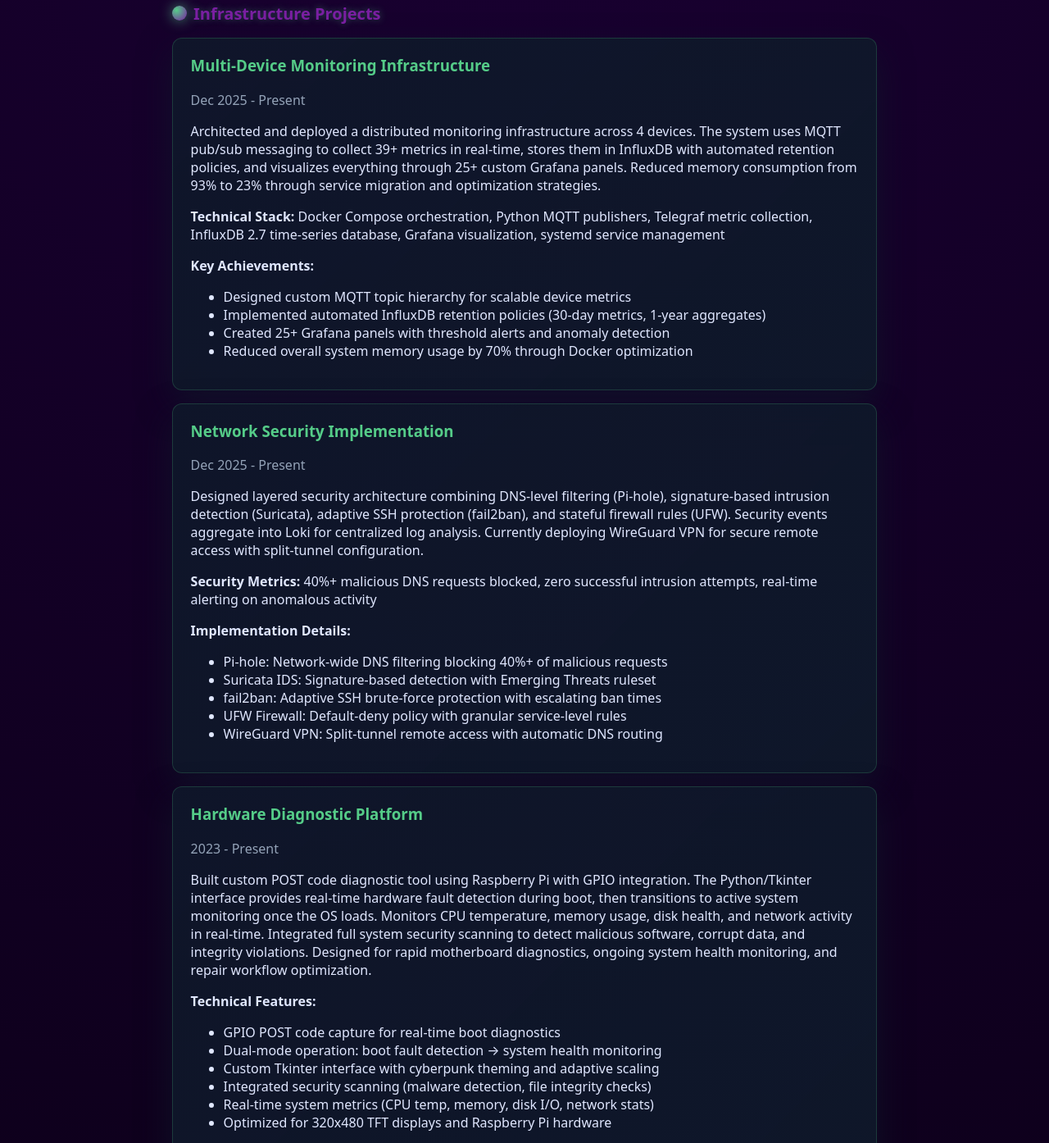
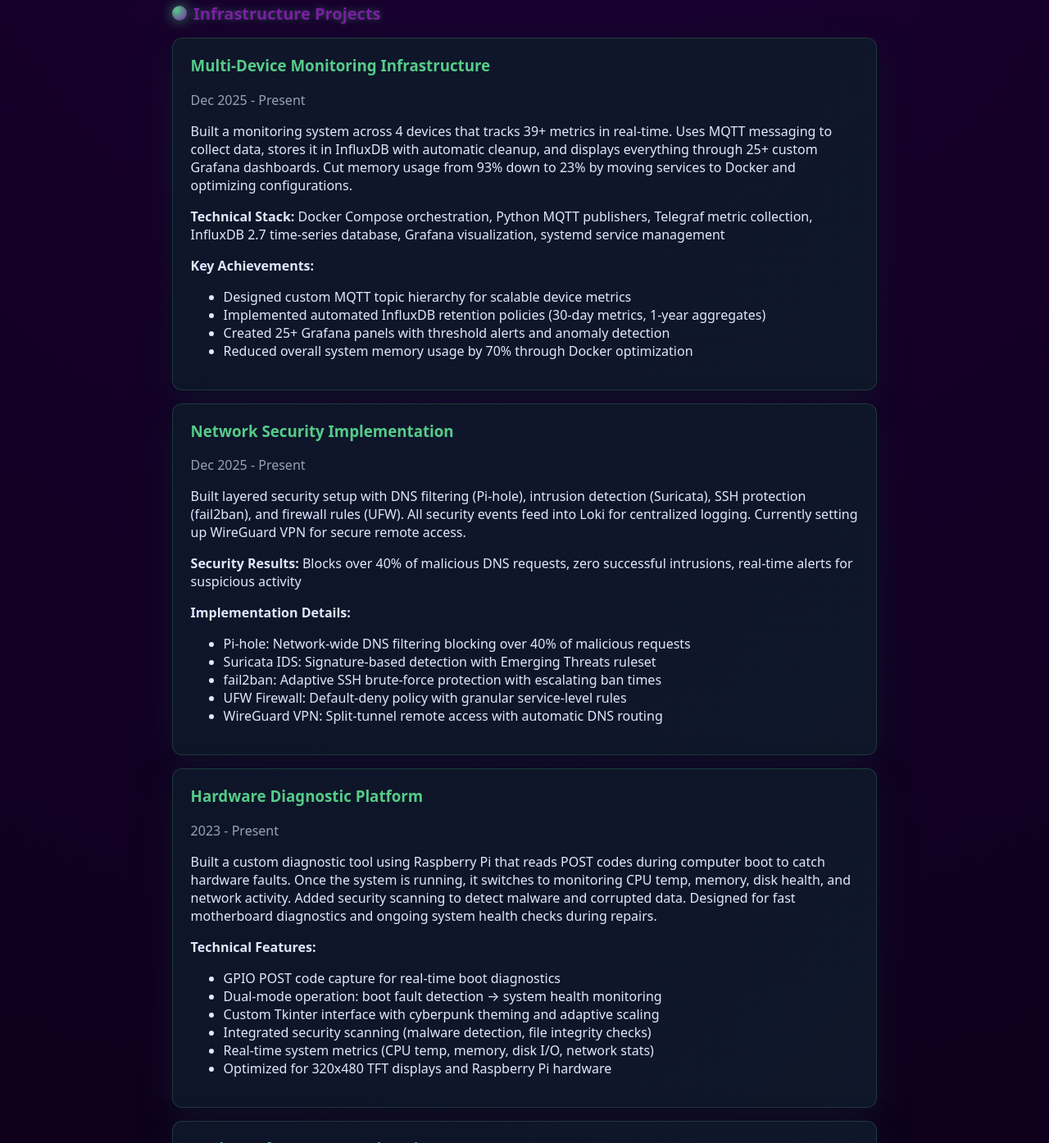
Before and after one commit to rebootlabs26-MadRob/Resume_Site, a plain HTML site: page technical-portfolio.html in a window 1280 px wide. Shown: the part 343-1737 px from the top of the page at 82% size. Drawn offline with Linux system fonts and the light colour scheme.

Commit message:
Simplify language and improve readability

```diff
--- a/technical-portfolio.html
+++ b/technical-portfolio.html
@@ -203,7 +203,7 @@
       <h3>Multi-Device Monitoring Infrastructure</h3>
       <p class="muted">Dec 2025 - Present</p>
 
-      <p>Architected and deployed a distributed monitoring infrastructure across 4 devices. The system uses MQTT pub/sub messaging to collect 39+ metrics in real-time, stores them in InfluxDB with automated retention policies, and visualizes everything through 25+ custom Grafana panels. Reduced memory consumption from 93% to 23% through service migration and optimization strategies.</p>
+      <p>Built a monitoring system across 4 devices that tracks 39+ metrics in real-time. Uses MQTT messaging to collect data, stores it in InfluxDB with automatic cleanup, and displays everything through 25+ custom Grafana dashboards. Cut memory usage from 93% down to 23% by moving services to Docker and optimizing configurations.</p>
 
       <p style="margin-top:0.75rem;"><strong>Technical Stack:</strong> Docker Compose orchestration, Python MQTT publishers, Telegraf metric collection, InfluxDB 2.7 time-series database, Grafana visualization, systemd service management</p>
 
@@ -220,13 +220,13 @@
       <h3>Network Security Implementation</h3>
       <p class="muted">Dec 2025 - Present</p>
 
-      <p>Designed layered security architecture combining DNS-level filtering (Pi-hole), signature-based intrusion detection (Suricata), adaptive SSH protection (fail2ban), and stateful firewall rules (UFW). Security events aggregate into Loki for centralized log analysis. Currently deploying WireGuard VPN for secure remote access with split-tunnel configuration.</p>
+      <p>Built layered security setup with DNS filtering (Pi-hole), intrusion detection (Suricata), SSH protection (fail2ban), and firewall rules (UFW). All security events feed into Loki for centralized logging. Currently setting up WireGuard VPN for secure remote access.</p>
 
-      <p style="margin-top:0.75rem;"><strong>Security Metrics:</strong> 40%+ malicious DNS requests blocked, zero successful intrusion attempts, real-time alerting on anomalous activity</p>
+      <p style="margin-top:0.75rem;"><strong>Security Results:</strong> Blocks over 40% of malicious DNS requests, zero successful intrusions, real-time alerts for suspicious activity</p>
 
       <p style="margin-top:0.75rem;"><strong>Implementation Details:</strong></p>
       <ul style="margin-top:0.25rem;">
-        <li>Pi-hole: Network-wide DNS filtering blocking 40%+ of malicious requests</li>
+        <li>Pi-hole: Network-wide DNS filtering blocking over 40% of malicious requests</li>
         <li>Suricata IDS: Signature-based detection with Emerging Threats ruleset</li>
         <li>fail2ban: Adaptive SSH brute-force protection with escalating ban times</li>
         <li>UFW Firewall: Default-deny policy with granular service-level rules</li>
@@ -238,7 +238,7 @@
       <h3>Hardware Diagnostic Platform</h3>
       <p class="muted">2023 - Present</p>
 
-      <p>Built custom POST code diagnostic tool using Raspberry Pi with GPIO integration. The Python/Tkinter interface provides real-time hardware fault detection during boot, then transitions to active system monitoring once the OS loads. Monitors CPU temperature, memory usage, disk health, and network activity in real-time. Integrated full system security scanning to detect malicious software, corrupt data, and integrity violations. Designed for rapid motherboard diagnostics, ongoing system health monitoring, and repair workflow optimization.</p>
+      <p>Built a custom diagnostic tool using Raspberry Pi that reads POST codes during computer boot to catch hardware faults. Once the system is running, it switches to monitoring CPU temp, memory, disk health, and network activity. Added security scanning to detect malware and corrupted data. Designed for fast motherboard diagnostics and ongoing system health checks during repairs.</p>
 
       <p style="margin-top:0.75rem;"><strong>Technical Features:</strong></p>
       <ul style="margin-top:0.25rem;">
```
Also changed, not shown: index.html (+3 -3 lines).
